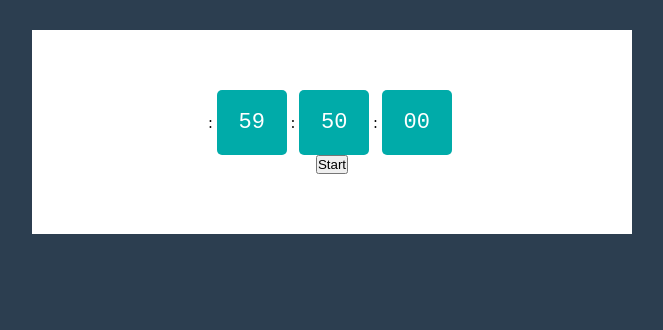
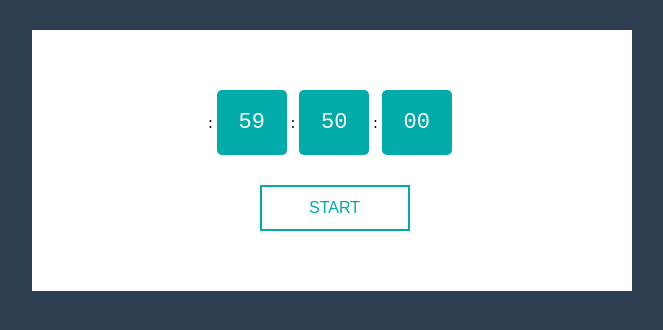
Before and after one commit to Rittik-kumar/stopwatch, a React (Create React App) app: page / in a window 1280 px wide. Shown: the top 330 px of the page, without its empty margins (308-971 px from the left). Built offline with nearby package versions, Linux system fonts and the light colour scheme.

Commit message:
added css to buttons

```diff
--- a/src/App.css
+++ b/src/App.css
@@ -38,3 +38,49 @@ body{
   border-radius: 5px;
   width: 70px;
 }
+
+.stopwatch .stopwatch-btn{
+  background: #fff;
+  margin-top: 30px;
+  margin-left: 5px;
+  border: none;
+  padding: 12px 20px;
+  font-size: 16px;
+  text-transform: uppercase;
+  width: 150px;
+  transition: background 1s;
+  cursor: pointer;
+}
+
+.stopwatch .stopwatch-btn-red{
+  border: 2px solid #c85454;
+  color: #c85454;
+}
+
+.stopwatch .stopwatch-btn-yel{
+  border: 2px solid #ffc900;
+  color: #ffc900;
+}
+
+.stopwatch .stopwatch-btn-gre{
+  border: 2px solid #00aba9;
+  color: #00aba9;
+}
+
+.stopwatch .stopwatch-btn-red:hover{
+  background: #c85454;
+  border: 2px solid #c85454;
+  color: #fff;
+}
+
+.stopwatch .stopwatch-btn-yel:hover{
+  background: #ffc900;
+  border: 2px solid #ffc900;
+  color: #fff;
+}
+
+.stopwatch .stopwatch-btn-gre:hover{
+  background: #00aba9;
+  border: 2px solid #00aba9;
+  color: #fff;
+}
```
